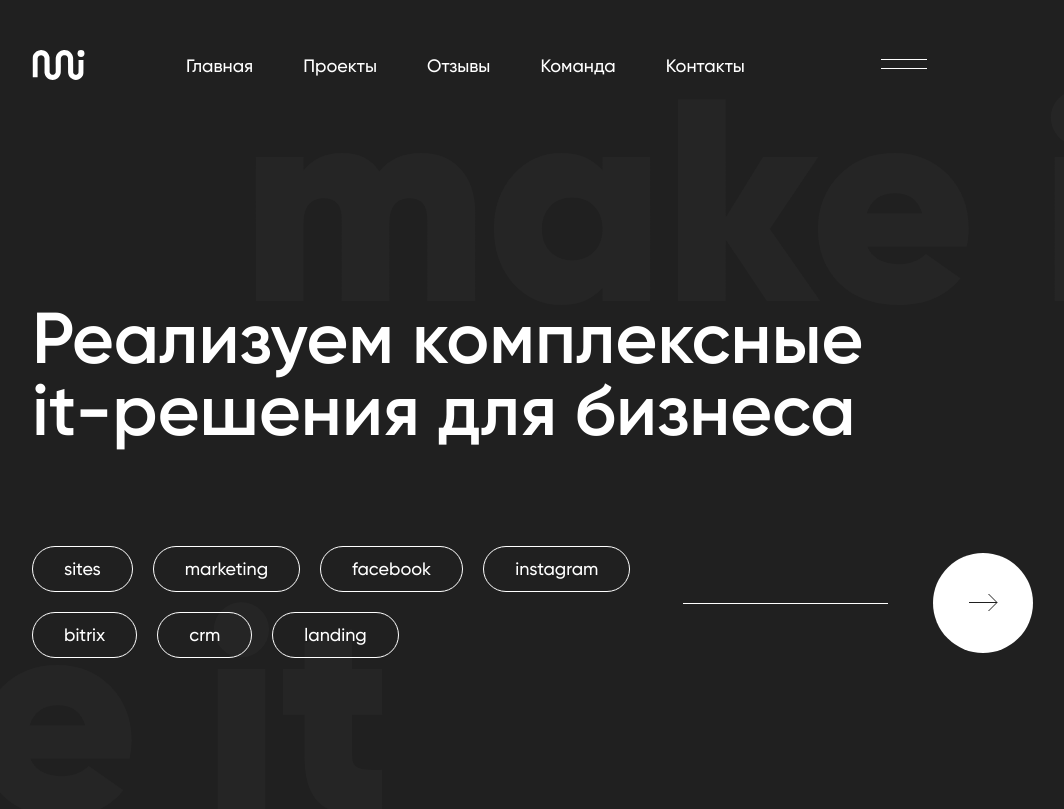
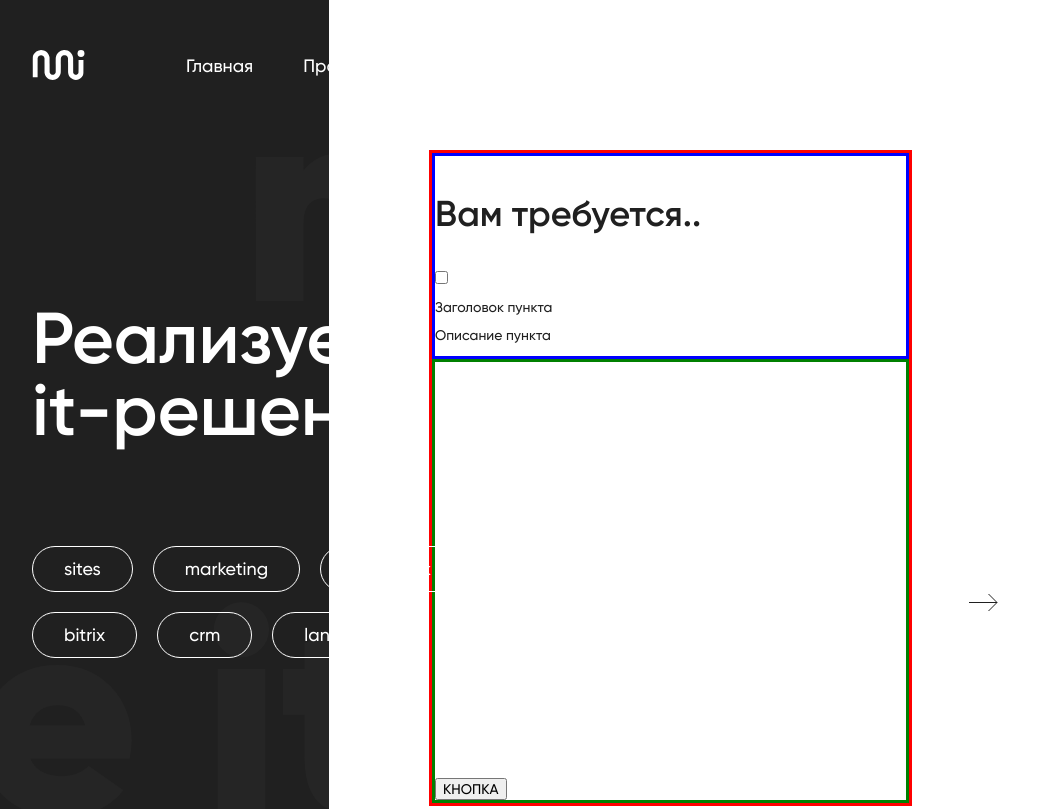
Before and after one commit to utavegu/make-it, a website: page source/index.html in a window 1280 px wide. Shown: the top 809 px of the page, without its empty margins (168-1232 px from the left). Drawn offline with Linux system fonts and the light colour scheme; files whose address does not match are found by name.

Commit message:
Верстаю опросник

```diff
--- a/source/index.html
+++ b/source/index.html
@@ -38,25 +38,25 @@
         <a href="#">
           <img class="main-header__logo" src="img/icons/logo-white.svg" alt="Логотип MakeIT" width="45" height="26">
         </a>
-        <ul class="main-header__navigation-list not-mobile">
+        <ul class="main-header__navigation-list">
           <li class="main-header__navigation-item">
-            <a class="main-header__navigation-link" href="#about">Главная</a>
+            <a class="main-header__navigation-link" href="#main">Главная</a>
           </li>
           <li class="main-header__navigation-item">
-            <a class="main-header__navigation-link" href="#production">Проекты</a>
+            <a class="main-header__navigation-link" href="#projects">Проекты</a>
           </li>
           <li class="main-header__navigation-item">
-            <a class="main-header__navigation-link" href="#solutions">Отзывы</a>
+            <a class="main-header__navigation-link" href="#reviews">Отзывы</a>
           </li>
           <li class="main-header__navigation-item">
-            <a class="main-header__navigation-link" href="#mission">Команда</a>
+            <a class="main-header__navigation-link" href="#team">Команда</a>
           </li>
           <li class="main-header__navigation-item">
-            <a class="main-header__navigation-link" href="#team">Контакты</a>
+            <a class="main-header__navigation-link" href="#contacts">Контакты</a>
           </li>
         </ul>
         <button class="main-header__open-menu-button">
-          <span class="visually-hidden">Открыть меню</span>
+          <span class="visually-hidden">Открыть / закрыть меню</span>
         </button>
       </nav>
 
@@ -91,6 +91,38 @@
             <button class="button" type="button"><span class="visually-hidden">Отправить</span></button>
           </form>
         </div>
+      </section>
+
+      <section class="main-header__questionnaire">
+        <!-- Так... сначала заверстай все 4 экрана по пиксель-перфекту, а потом прикручивай скрипты. Начни со скрипта появления-закрытия. Чтобы и содержимое кнопки менялось. Ну тут суть та же, что и с бургером.
+        Хотя давай сначала с одним экраном скрипты прикрути, сделай чтобы всё работало как надо, а потом другие 3 заверстаешь
+        Шаблоны бы, кстати, в идеале в каком-то отдельном файле хранить
+        -->
+
+        <div class="main-header__questionnaire questionnaire main-header__questionnaire--first-screen">
+
+          <div class="questionnaire__inner">
+
+            <div class="questionnaire__suggestion">
+              <p class="questionnaire__suggestion-heading">Вам требуется..</p>
+              <p class="questionnaire__suggestion-content">
+                <input type="checkbox"></input>
+                <label for="">
+                  <p>Заголовок пункта</p>
+                  <p>Описание пункта</p>
+                </label>
+              </p>
+            </div>
+
+            <div class="questionnaire__button-block">
+              <button>КНОПКА</button>
+            </div>
+
+          </div>
+
+        </div>
+
+
       </section>
 
     </header>
@@ -131,7 +163,6 @@
             <p class="projects__project-description">Разработка сайта и рекламной компании</p>
           </li>
 
-          <!-- Так, что-то тут какая-то шляпа с чёткостью картинки. Экспортни ещё раз потом -->
           <li class="projects__project-item projects__project-item--stalker">
             <picture>
               <source media="(min-width: 1200px)" srcset="img/stalker-desktop.png">
--- a/source/js/script.js
+++ b/source/js/script.js
@@ -16,12 +16,16 @@ anchor.addEventListener('click', go);
 
 
 /* BURGER-MENU OPEN-CLOSE SCRIPT */
-/*
-const menuBurgerButton = document.querySelector(".main-header__menu");
-const headerNavigation = document.querySelector(".main-header__navigation");
+
+const menuBurgerButton = document.querySelector(".main-header__open-menu-button");
+const headerNavigation = document.querySelector(".main-header__navigation-list");
+
+if (document.body.clientWidth <= 768) {
+  headerNavigation.classList.add("hidden");
+}
 
 menuBurgerButton.addEventListener("click", (evt) => {
   evt.preventDefault();
   headerNavigation.classList.toggle("hidden");
+  menuBurgerButton.classList.toggle("is-opened");
 })
-*/
--- a/source/less/blocks/header.less
+++ b/source/less/blocks/header.less
@@ -29,25 +29,65 @@
 }
 
 .main-header__navigation-list {
+  .unordered-list;
+  position: absolute;
+  margin: 0 auto;
+  width: 100%;
+  background-color: #202020;
+  top: 50px;
+  left: 0;
+}
+
+.main-header__navigation-list.hidden {
   display: none;
+}
+
+.main-header__navigation-item {
+  .main-typographic-theme;
+  font-size: 18px;
+  line-height: 18px;
+
+  &:hover {
+    background-color: #fff;
+  }
+}
+
+.main-header__navigation-link {
+  color: #fff;
+  display: block;
+  padding: 15px;
+  text-align: center;
+
+  &:hover {
+    color: #202020;
+  }
 }
 
 .main-header__open-menu-button {
   background-color: transparent;
   width: 46px;
-  height: 8px;
+  height: 46px;
   border: none;
-  border-top: 1px solid white;
-  border-bottom: 1px solid white;
   padding: 0;
   margin: 0;
-  margin-top: 10px;
   cursor: pointer;
+  z-index: 1;
+
+  background-image: url(../../img/icons/menu_white_48dp.svg);
+  transition: 0.3s all linear;
+
+  margin-top: -11px;
+}
+
+.main-header__open-menu-button.is-opened {
+  background-image: url(../../img/icons/close_white_48dp.svg);
 }
 
 
 .main-header__solutions {
-  margin-top: 102px;
+  // margin-top: 102px;
+  // ПОКА КНОПКУ-БУРГЕР НЕ ДОПИЛИШЬ, МАНИПУЛИРУЙ ЭТИМ ЗНАЧЕНИЕМ
+  margin-top: 95px;
 }
 
 .main-header__solutions-heading {
@@ -105,6 +145,7 @@
 
 .main-header__solutions form button {
   margin-top: 10px;
+  z-index: 1;
 
   &:hover {
     background-image:
@@ -112,6 +153,13 @@
       linear-gradient(90deg, #4158D0 0%, #C850C0 100%);
   }
 }
+
+
+.main-header__questionnaire {
+  display: none;
+}
+
+
 
 @media (min-width: 1200px) {
   .main-header {
@@ -142,9 +190,12 @@
   }
 
   .main-header__navigation-list {
-    .unordered-list;
     .flex-container;
+    position: static;
+    margin: 0;
     margin-left: 101px;
+    width: auto;
+    background-color: transparent;
   }
 
   .main-header__navigation-item {
@@ -152,10 +203,20 @@
     font-size: 18px;
     line-height: 18px;
     padding-right: 50px;
+    border: none;
+
+    &:hover {
+      background-color: transparent;
+    }
   }
 
   .main-header__navigation-link {
     color: #fff;
+    padding: 0;
+
+    &:hover {
+      color: #fff;
+    }
   }
 
   .main-header__open-menu-button {
@@ -163,6 +224,7 @@
     margin-right: -15px;
     margin-top: -5px;
     height: 10px;
+    visibility: hidden; // ПОКА ТАК
   }
 
 
@@ -213,4 +275,60 @@
     margin-left: 70px;
   }
 
+
+
+  .main-header__questionnaire {
+    position: absolute;
+    display: block;
+    top: 0;
+    right: 0;
+    // width: 40%;
+    width: 783px;
+    height: 100%;
+    padding: 150px 200px 50px 100px;
+    color: #202020;
+    background-color: #fff;
+  }
+
+
+  .questionnaire__inner {
+    height: 100%;
+    border: 3px solid red;
+    display: flex;
+    flex-direction: column;
+    justify-content: space-between;
+  }
+
+
+  .questionnaire__suggestion {
+    border: 3px solid blue;
+  }
+
+  .questionnaire__suggestion-heading {
+    .headers-typographic-theme;
+    line-height: 43px;
+  }
+
+  .questionnaire__suggestion-content {
+
+  }
+
+  .questionnaire--first-screen .questionnaire__suggestion-content {
+    margin-top: 50px;
+  }
+
+
+  .questionnaire__button-block {
+    border: 3px solid green;
+    flex-grow: 1;
+    display: flex;
+  }
+
+  .questionnaire__button-block button {
+    margin-top: auto;
+    margin-bottom: ;
+  }
+
+
+
 }
```
Also changed, not shown: source/css/style.css, source/img/icons/burger.svg (added), source/img/icons/close_white_48dp.svg (added), source/img/icons/menu_white_48dp.svg (added).
